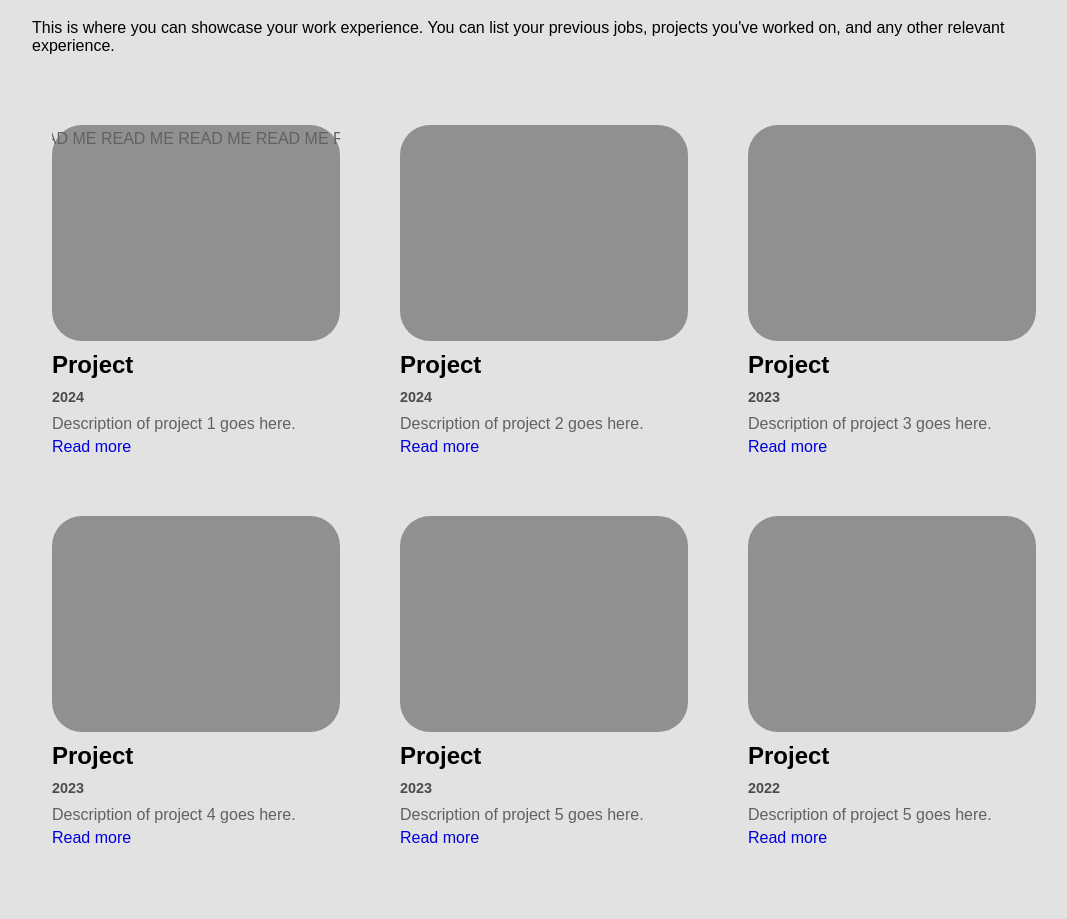
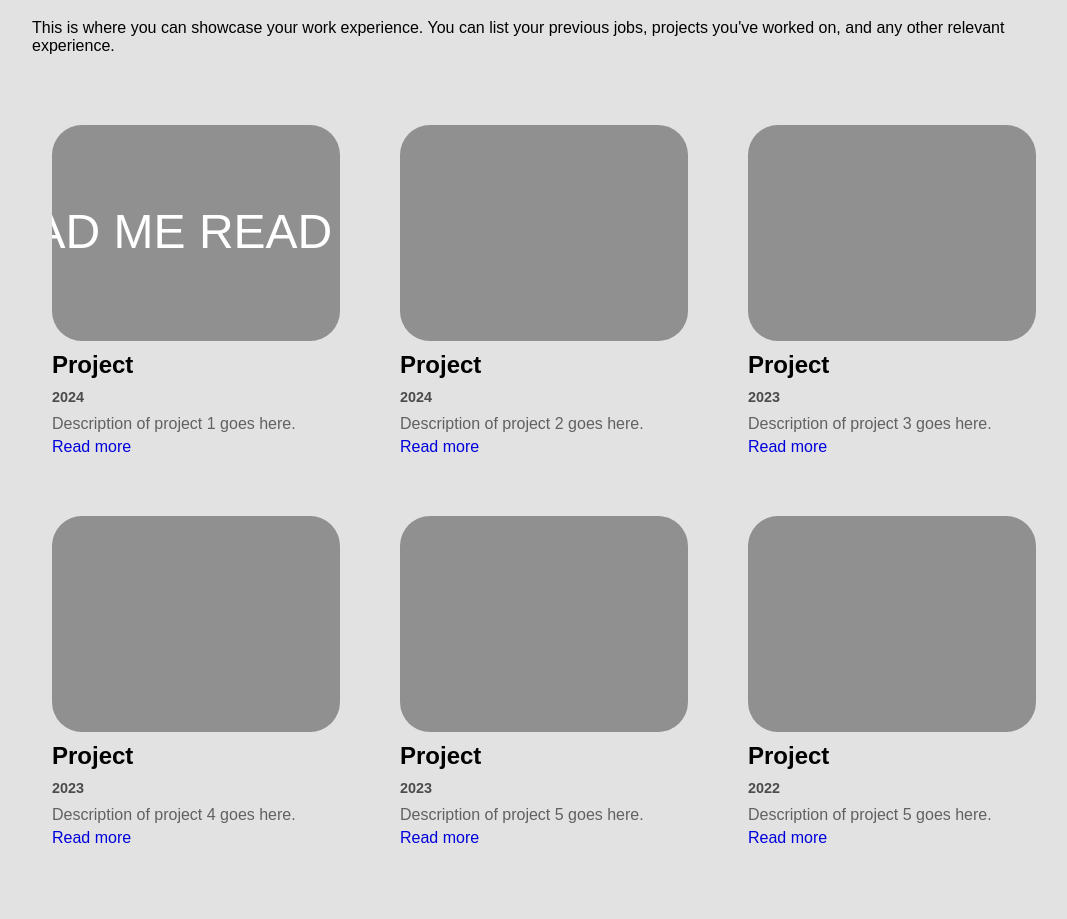
Before and after one commit to gathrean/my-portfolio, a React (Create React App) app: page / in a window 1280 px wide. Shown: the part 948-1867 px from the top of the page, without its empty margins (96-1163 px from the left). Built offline with nearby package versions, Linux system fonts and the light colour scheme.

Commit message:
Added styling to the endless READ ME text

```diff
--- a/src/pages/LandingPage/Sections/PROJECTS/PROJECTS.css
+++ b/src/pages/LandingPage/Sections/PROJECTS/PROJECTS.css
@@ -25,6 +25,9 @@
   aspect-ratio: 4/3;
   background-color: #909090;
   border-radius: 30px;
+  display: flex;
+  flex-direction: column;
+  justify-content: center;
 }
 
 .header-image:hover {
@@ -61,6 +64,11 @@
   }
 }
 
+.readme-text {
+  color: #fff !important;
+  font-size: 3rem;
+}
+
 .project-card h1 {
   font-size: 1.5rem;
   font-weight: 900;
--- a/src/pages/LandingPage/Sections/PROJECTS/PROJECTS.jsx
+++ b/src/pages/LandingPage/Sections/PROJECTS/PROJECTS.jsx
@@ -14,9 +14,9 @@ export function PROJECTS() {
         <div className="project-card">
           <a href="#placeholder" className="header-image-link">
             <div className="header-image">
-              <div class="wrapper">
-                <div class="marquee">
-                  <p>
+              <div className="wrapper">
+                <div className="marquee">
+                  <p className="readme-text">
                     READ ME READ ME READ ME READ ME READ ME READ ME READ ME READ ME
                   </p>
                 </div>
```
